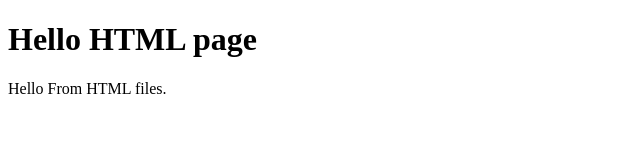
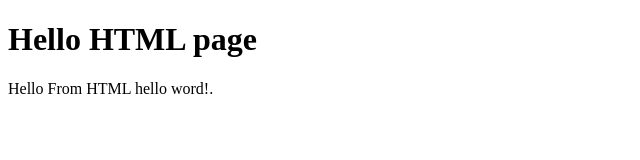
Before and after one commit to Firgo28/firgo28.github.io, a plain HTML site: page index.html in a window 1280 px wide. Shown: the full height of the page, 0-640 px from the left. Drawn offline with Linux system fonts and the light colour scheme.

Commit message:
index.html

```diff
--- a/index.html
+++ b/index.html
@@ -9,6 +9,6 @@
 <body>
     <h1>Hello HTML page</h1>
 
-    <p>Hello From HTML files.</p>
+    <p>Hello From HTML hello word!.</p>
 </body>
 </html>
```
